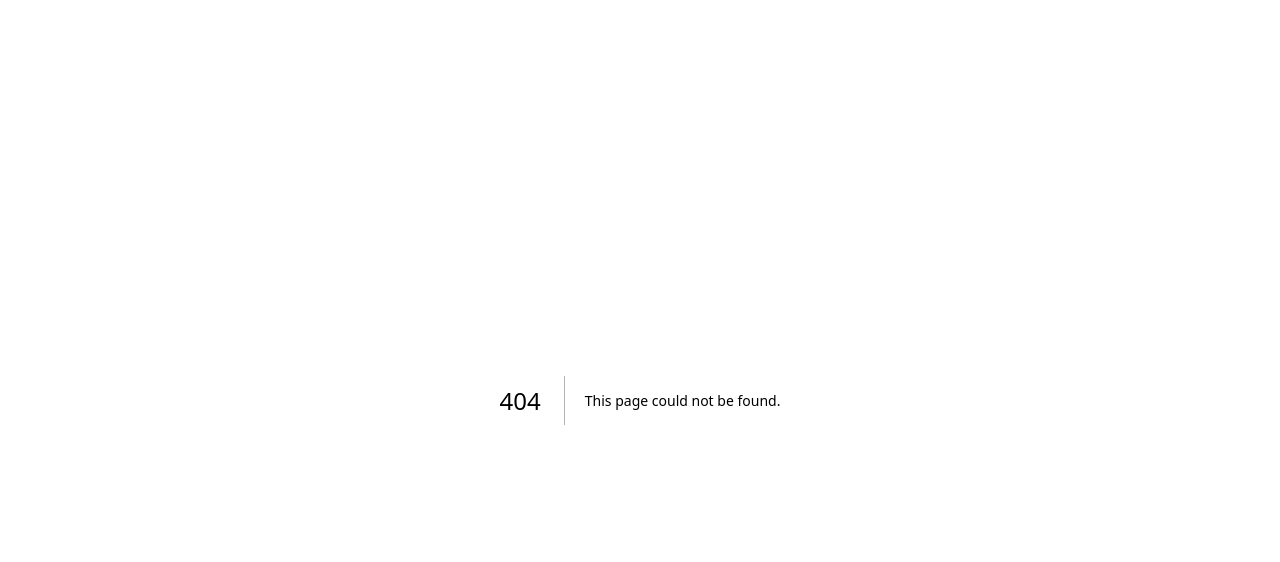
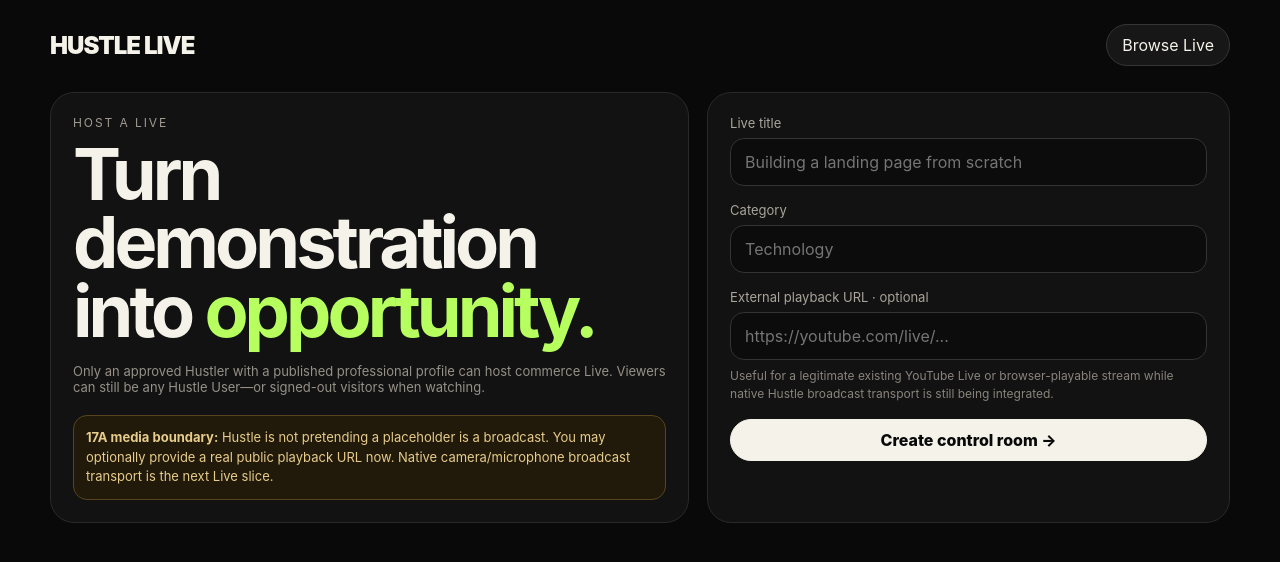
Before and after one commit to realxpen/hustle-economy-of-you, a Next.js app in the folder apps/web/: page /live/create in a window 1280 px wide. Before the commit this address had no page. Shown: the top 562 px of the page. Built offline with nearby package versions, Linux system fonts and the light colour scheme; no server answers.

Commit message:
feat(live): add live session creator

```diff
--- /dev/null
+++ b/apps/web/app/live/create/page.tsx
@@ -0,0 +1,70 @@
+"use client";
+
+import { FormEvent, useState } from "react";
+
+import { createLiveSession } from "../../../lib/live";
+import styles from "../live.module.css";
+
+export default function CreateLivePage() {
+  const [title, setTitle] = useState("");
+  const [category, setCategory] = useState("");
+  const [playbackUrl, setPlaybackUrl] = useState("");
+  const [busy, setBusy] = useState(false);
+  const [error, setError] = useState<string | null>(null);
+
+  async function submit(event: FormEvent) {
+    event.preventDefault();
+    setBusy(true);
+    setError(null);
+    try {
+      const session = await createLiveSession({
+        title,
+        category: category || null,
+        playbackUrl: playbackUrl || null
+      });
+      window.location.assign(`/live/${session.id}/control`);
+    } catch (reason) {
+      setError(reason instanceof Error ? reason.message : "Could not create Live session");
+    } finally {
+      setBusy(false);
+    }
+  }
+
+  return <main className={styles.page}>
+    <div className={styles.shell}>
+      <header className={styles.topbar}>
+        <a className={styles.brand} href="/live">HUSTLE LIVE</a>
+        <div className={styles.actions}><a href="/live">Browse Live</a></div>
+      </header>
+
+      <section className={styles.controlGrid}>
+        <div className={styles.heroPanel}>
+          <div className={styles.eyebrow}>HOST A LIVE</div>
+          <h1 style={{fontSize:"clamp(42px,6vw,72px)",lineHeight:.95,letterSpacing:"-.055em",margin:"10px 0 18px"}}>Turn demonstration into <em style={{fontStyle:"normal",color:"#b6ff5f"}}>opportunity.</em></h1>
+          <p className={styles.muted}>Only an approved Hustler with a published professional profile can host commerce Live. Viewers can still be any Hustle User—or signed-out visitors when watching.</p>
+          <div className={styles.transportNote} style={{marginTop:20}}><strong>17A media boundary:</strong> Hustle is not pretending a placeholder is a broadcast. You may optionally provide a real public playback URL now. Native camera/microphone broadcast transport is the next Live slice.</div>
+        </div>
+
+        <section className={styles.panel}>
+          <form className={styles.form} onSubmit={submit}>
+            {error && <div className={styles.error}>{error}</div>}
+            <div className={styles.field}>
+              <label htmlFor="title">Live title</label>
+              <input id="title" maxLength={120} required value={title} onChange={(event) => setTitle(event.target.value)} placeholder="Building a landing page from scratch" />
+            </div>
+            <div className={styles.field}>
+              <label htmlFor="category">Category</label>
+              <input id="category" maxLength={80} value={category} onChange={(event) => setCategory(event.target.value)} placeholder="Technology" />
+            </div>
+            <div className={styles.field}>
+              <label htmlFor="playback">External playback URL · optional</label>
+              <input id="playback" type="url" value={playbackUrl} onChange={(event) => setPlaybackUrl(event.target.value)} placeholder="https://youtube.com/live/..." />
+              <span className={styles.hint}>Useful for a legitimate existing YouTube Live or browser-playable stream while native Hustle broadcast transport is still being integrated.</span>
+            </div>
+            <button className={`${styles.button} ${styles.primary}`} disabled={busy} type="submit">{busy ? "Creating…" : "Create control room →"}</button>
+          </form>
+        </section>
+      </section>
+    </div>
+  </main>;
+}
```
